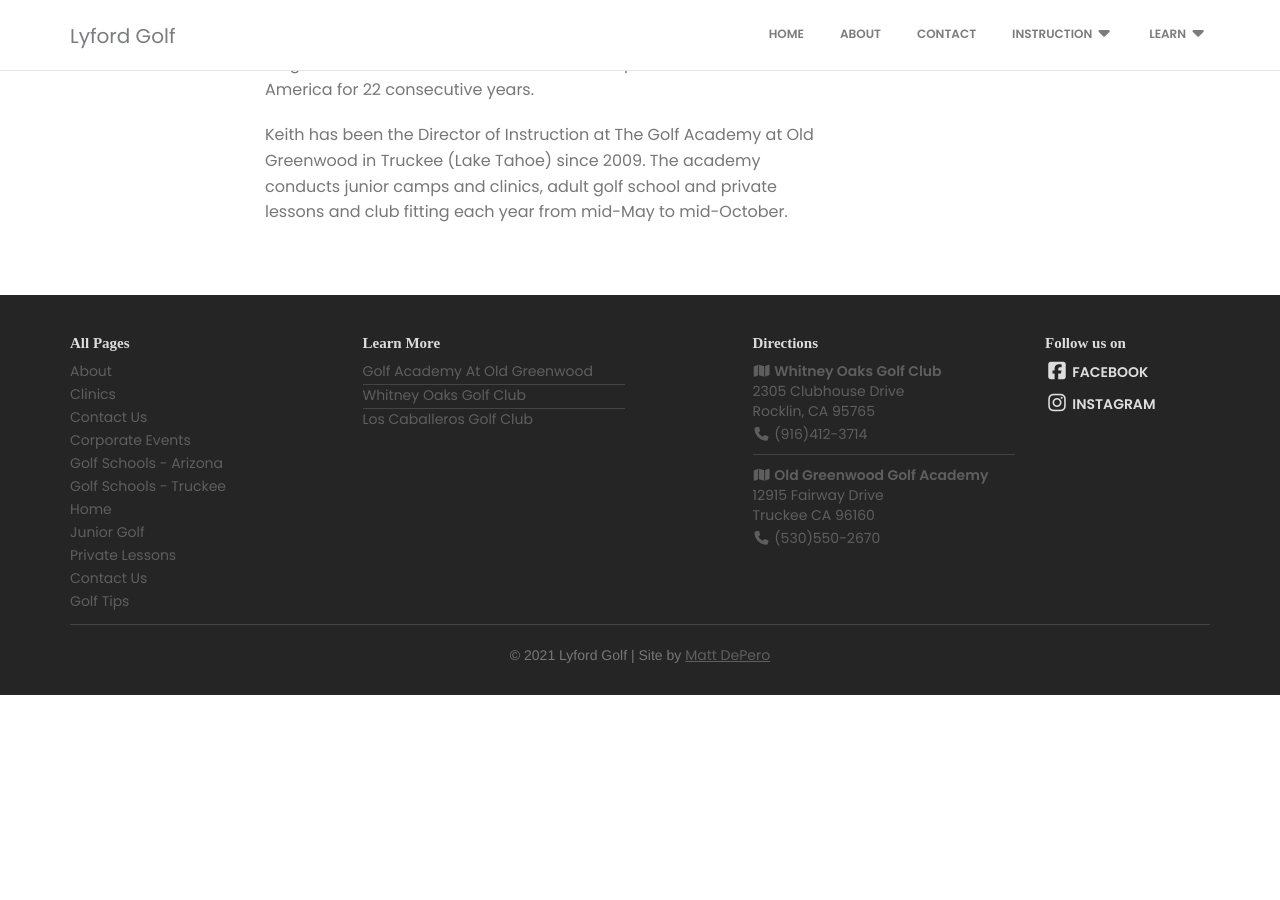
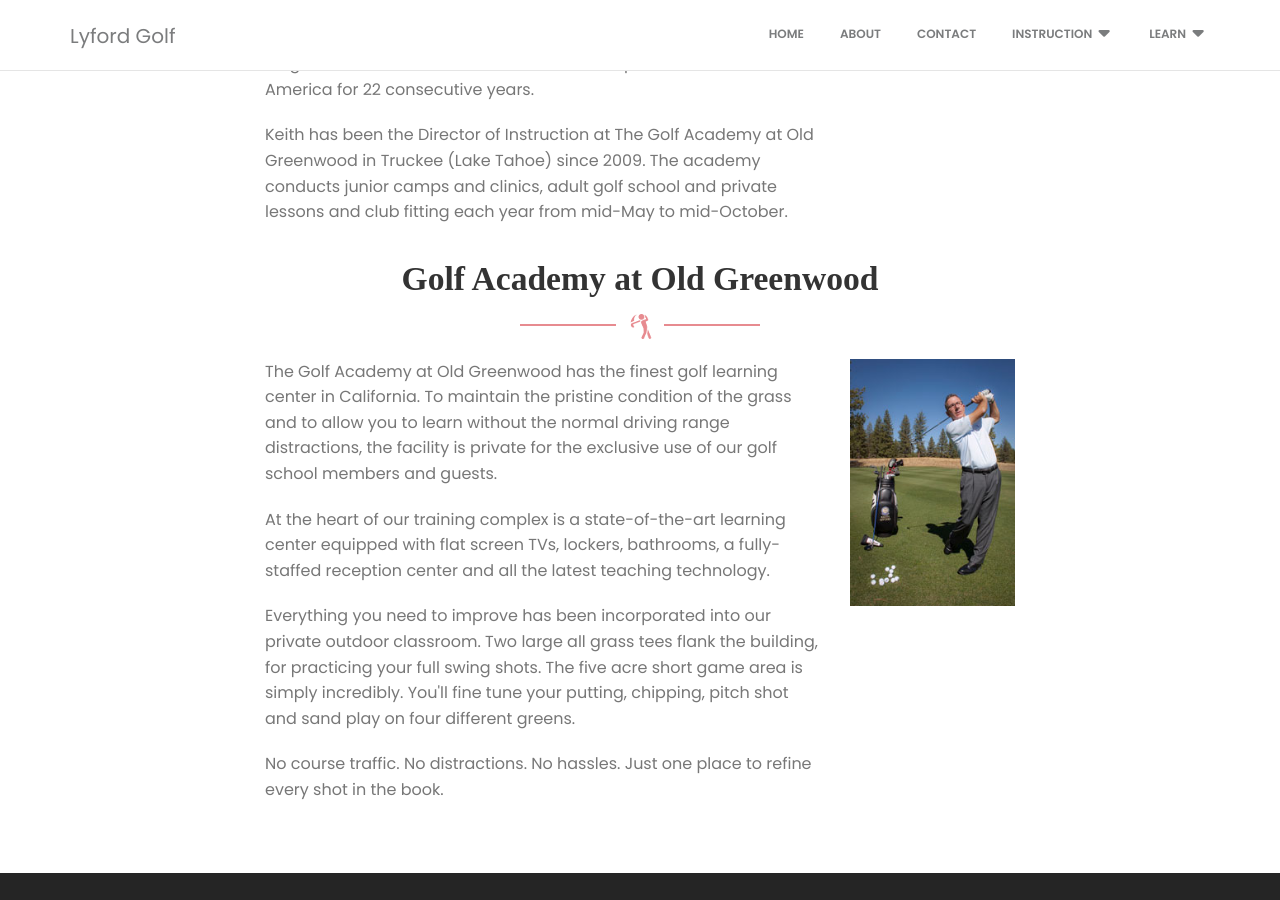
Before and after one commit to cheneymah18/lyfordgolf, a Jekyll site: the page built from about.html, in a window 1280 px wide and 900 px high, scrolled down 888 px. Built offline with Jekyll 4.4.1, drawn with Linux system fonts in a browser that asks for light colours; nearby versions of some CDN libraries; some web fonts are replaced; before the commit the page ends 1583 px from its top, so only the background shows below that.

Commit message:
Update about.html

```diff
--- a/about.html
+++ b/about.html
@@ -48,4 +48,37 @@ sitemap:
             </div>
         </div>
     </div>
+    <div class="container">
+        <div class="row text-center">
+            <div>
+                <h2>Golf Academy at Old Greenwood</h2>
+                <div class="separator separator-danger"> <img src="/assets/img/golf-red.png" alt="Golfer Icon"> </div>
+            </div>
+        </div>
+        <div class="row">
+            <div class="col-sm-7 col-sm-offset-1 col-md-6 col-md-offset-2">
+                <p class="description text-left">
+                    The Golf Academy at Old Greenwood has the finest golf learning center in California. To maintain the pristine condition of the grass and to allow you to learn without the normal driving range distractions, the facility is private for the exclusive use of our golf school members and guests.
+
+                </p>
+                <p class="description text-left">
+                    At the heart of our training complex is a state-of-the-art learning center equipped with flat screen TVs, lockers, bathrooms, a fully-staffed reception center and all the latest teaching technology.
+
+                </p>
+                <p class="description text-left">
+                    Everything you need to improve has been incorporated into our private outdoor classroom. Two large all grass tees flank the building, for practicing your full swing shots. The five acre short game area is simply incredibly. You'll fine tune your putting, chipping, pitch shot and sand play on four different greens.
+
+                </p>
+                <p class="description text-left">
+                    No course traffic. No distractions. No hassles. Just one place to refine every shot in the book.
+
+                </p>
+            </div>
+            <div class="col-sm-3 col-md-2 text-center">
+                <p>
+                    <img class="img-responsive" src="/assets/img/keith_bio.jpg" alt="Keith Lyford Profile Picture">
+                </p>
+            </div>
+        </div>
+    </div>
 </div>
```
